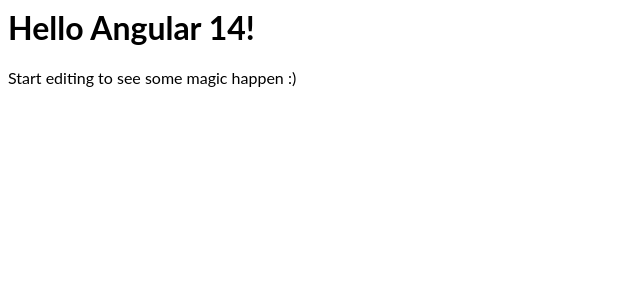
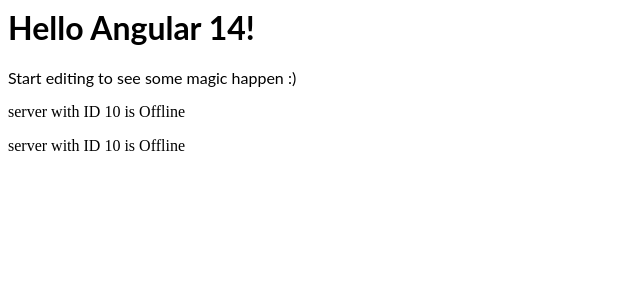
Before and after one commit to jantejones/AngularTest, an Angular app: page / in a window 1280 px wide. Shown: the top 300 px of the page, without its empty margins (0-640 px from the left). Built offline with nearby package versions, Linux system fonts and the light colour scheme.

Commit message:
2 files modified, 4 added, 2 deleted

```diff
--- a/src/app/app.component.html
+++ b/src/app/app.component.html
@@ -2,3 +2,5 @@
 <p>
   Start editing to see some magic happen :)
 </p>
+
+<app-servers>loading</app-servers>
--- a/src/app/app.module.ts
+++ b/src/app/app.module.ts
@@ -4,10 +4,12 @@
 
 import { AppComponent } from './app.component';
 import { HelloComponent } from './hello.component';
+import { ServersComponent } from './servers/servers.component';
+import { ServerComponent } from './server/server.component';
 
 @NgModule({
   imports:      [ BrowserModule, FormsModule ],
-  declarations: [ AppComponent, HelloComponent ],
+  declarations: [ AppComponent, HelloComponent, ServersComponent, ServerComponent ],
   bootstrap:    [ AppComponent ]
 })
 export class AppModule { }
--- /dev/null
+++ b/src/app/server/server.component.html
@@ -0,0 +1,3 @@
+<p>
+{{'server'}} with ID {{serverId}} is {{serverStatus}}
+</p>
--- /dev/null
+++ b/src/app/server/server.component.ts
@@ -0,0 +1,18 @@
+import { Component, OnInit } from '@angular/core';
+
+@Component({
+  selector: 'app-server',
+  templateUrl: './server.component.html',
+  styleUrls: ['./server.component.css']
+})
+export class ServerComponent implements OnInit {
+
+  constructor() { }
+
+  ngOnInit() {
+  }
+
+  serverId:number = 10;
+  serverStatus:string = "Offline";
+
+}
--- /dev/null
+++ b/src/app/servers/servers.component.html
@@ -0,0 +1,2 @@
+<app-server> </app-server>
+<app-server> </app-server>
```
Also changed, not shown: src/app/server-component/server-component.component.ts (deleted, +0 -17 lines), src/app/server/server.component.css (added).
